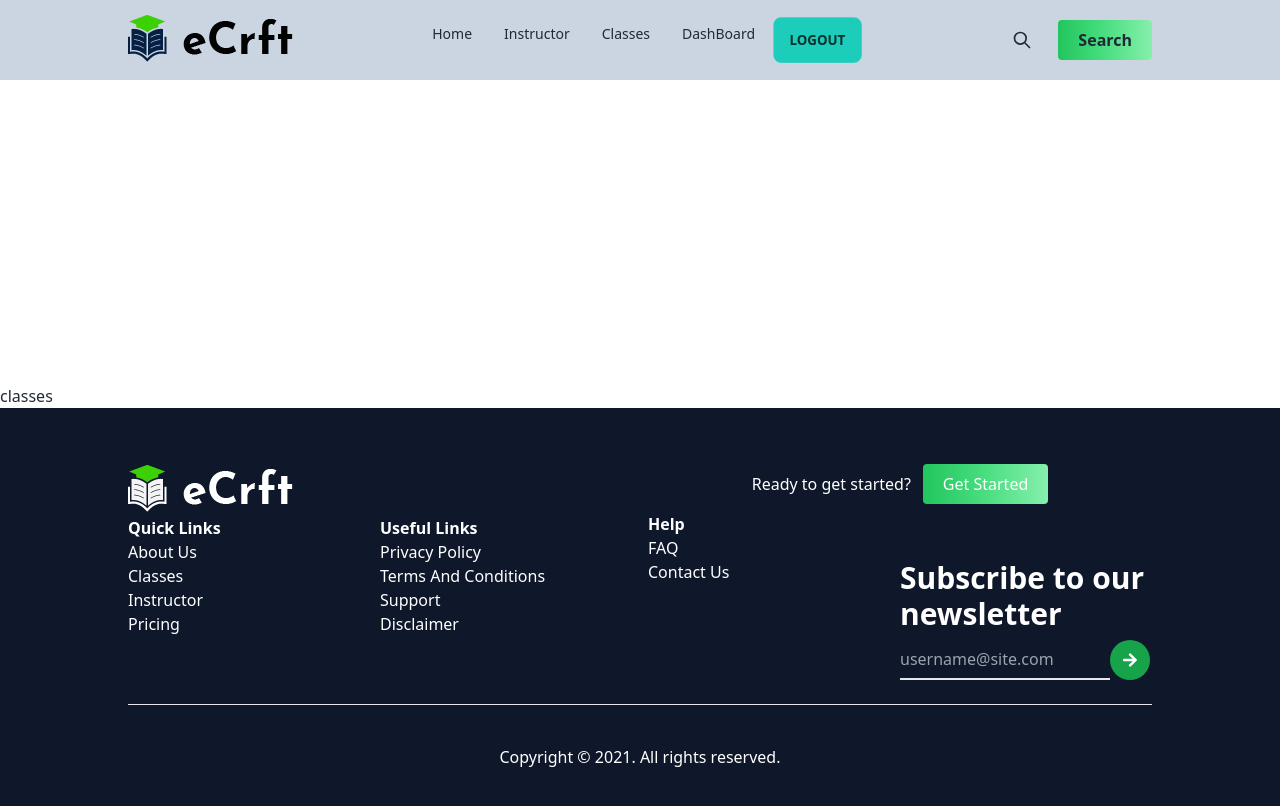
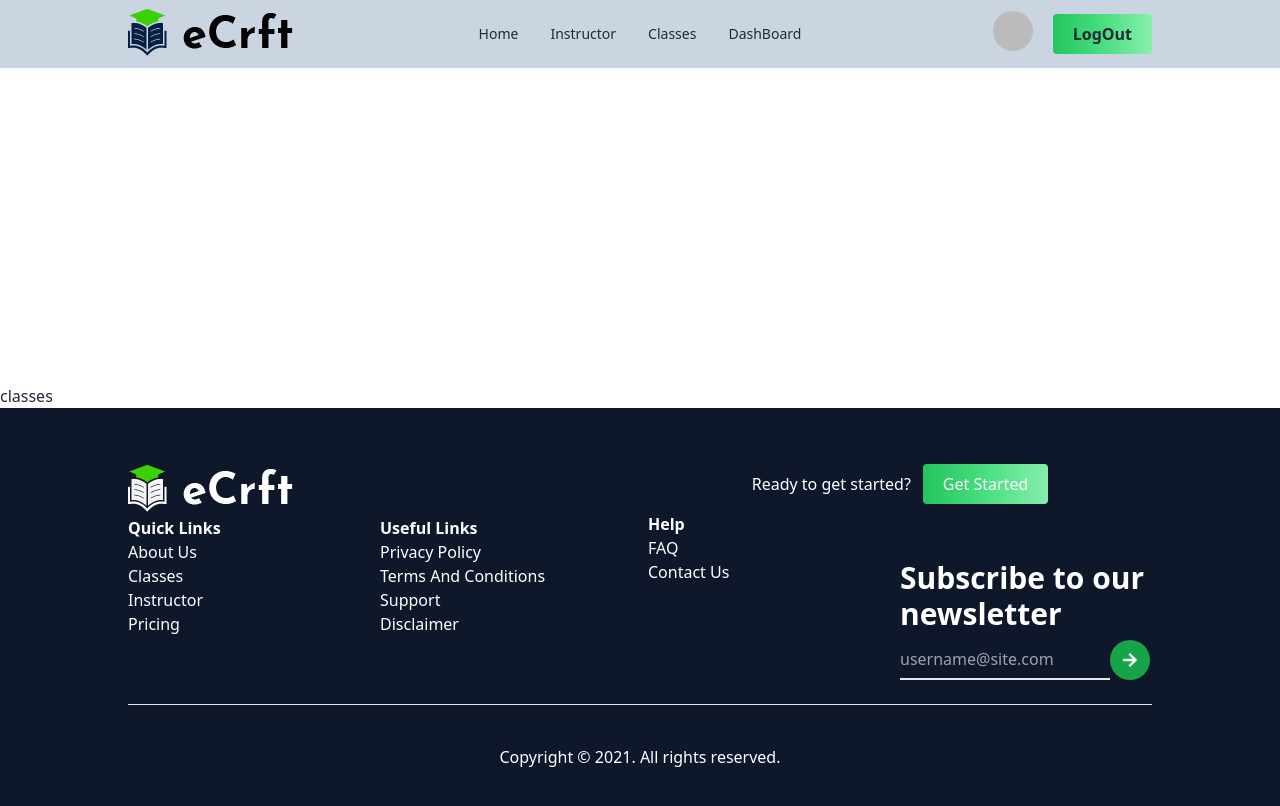
Before and after one commit to nusratneela27/learning-client, a React (Vite) app: page /classes in a window 1280 px wide. Shown: the top 806 px of the page. Built offline with nearby package versions, Linux system fonts and the light colour scheme; no server answers; sample sign-in values are in the browser's storage.

Commit message:
provider added

```diff
--- a/src/pages/Shared/Navbar/Navbar.jsx
+++ b/src/pages/Shared/Navbar/Navbar.jsx
@@ -18,9 +18,7 @@ const Navbar = () => {
         {
             user ? <>
                 <li><Link to="/">DashBoard</Link></li>
-                <button onClick={handleLogout} className="btn btn-accent">LogOut</button>
             </> : <>
-                <button className="btn btn-accent"><Link to="/login">Login</Link></button>
             </>
         }
     </>
@@ -47,10 +45,25 @@ const Navbar = () => {
                     </ul>
                 </div>
                 <div className="navbar-end">
-                    <button className="btn btn-ghost btn-circle">
-                        <svg xmlns="http://www.w3.org/2000/svg" className="h-5 w-5" fill="none" viewBox="0 0 24 24" stroke="currentColor"><path strokeLinecap="round" strokeLinejoin="round" strokeWidth="2" d="M21 21l-6-6m2-5a7 7 0 11-14 0 7 7 0 0114 0z" /></svg>
-                    </button>
-                    <button className="bg-gradient-to-r from-green-500 via-green-400 to-green-300 px-5 py-2 rounded ms-3 font-bold">Search</button>
+                    {
+                        user ? <>
+                            <div
+                                className="tooltip tooltip-bottom"
+                                data-tip={user?.displayName}
+                            >
+                                <label tabIndex={0} className="avatar">
+                                    <div className="w-10 rounded-full mx-2">
+                                        <img src={user?.photoURL} />
+                                    </div>
+                                </label>
+                            </div>
+
+                            <button onClick={handleLogout} className="bg-gradient-to-r from-green-500 via-green-400 to-green-300 px-5 py-2 rounded ms-3 font-bold">LogOut</button>
+                        </> : <>
+                            <button className="bg-gradient-to-r from-green-500 via-green-400 to-green-300 px-5 py-2 rounded ms-3 font-bold"><Link to="/login">Login</Link></button>
+                            <button className="bg-gradient-to-r from-slate-900 via-slate-600 to-slate-200 px-5 py-2 rounded ms-3 font-bold text-white"><Link to="/signup">Register</Link></button>
+                        </>
+                    }
                 </div>
             </div>
         </>
--- a/src/pages/SignUp/SignUp.jsx
+++ b/src/pages/SignUp/SignUp.jsx
@@ -1,14 +1,16 @@
 import React, { useContext, useState } from 'react';
-import { Link } from 'react-router-dom';
+import { Link, useNavigate } from 'react-router-dom';
 import { FaGoogle } from 'react-icons/fa';
 import { useForm } from 'react-hook-form';
 import { Helmet } from 'react-helmet-async';
 import { AuthContext } from '../../providers/AuthProvider';
+import Swal from 'sweetalert2';
 
 const SignUp = () => {
     const { register, handleSubmit, reset, formState: { errors } } = useForm();
-    const { createUser } = useContext(AuthContext);
+    const { createUser, updateUserProfile } = useContext(AuthContext);
     const [error, setError] = useState('');
+    const navigate = useNavigate()
 
     const onSubmit = data => {
         setError('');
@@ -21,6 +23,20 @@ const SignUp = () => {
             .then(result => {
                 const loggedUser = result.user;
                 console.log(loggedUser);
+                updateUserProfile(data.name, data.photoURL)
+                    .then(() => {
+                        console.log('update');
+                        reset();
+                        Swal.fire({
+                            position: 'top-end',
+                            icon: 'success',
+                            title: 'User created Successfully',
+                            showConfirmButton: false,
+                            timer: 1500
+                        });
+                        navigate('/');
+                    })
+                    .catch(error => console.log(error))
             })
     }
 
--- a/src/providers/AuthProvider.jsx
+++ b/src/providers/AuthProvider.jsx
@@ -1,5 +1,5 @@
 import React, { createContext, useEffect, useState } from 'react';
-import { createUserWithEmailAndPassword, getAuth, onAuthStateChanged, signInWithEmailAndPassword, signOut } from "firebase/auth";
+import { createUserWithEmailAndPassword, getAuth, onAuthStateChanged, signInWithEmailAndPassword, signOut, updateProfile } from "firebase/auth";
 import { app } from '../firebase/firebase.config';
 
 export const AuthContext = createContext(null);
@@ -24,6 +24,12 @@ const AuthProvider = ({ children }) => {
         return signOut(auth)
     }
 
+    const updateUserProfile = (name, photoURL) => {
+        return updateProfile(auth.currentUser, {
+            displayName: name, photoURL: photoURL
+        })
+    }
+
     useEffect(() => {
         const unsubscribe = onAuthStateChanged(auth, currentUser => {
             setUser(currentUser);
@@ -40,6 +46,7 @@ const AuthProvider = ({ children }) => {
         loading,
         createUser,
         signIn,
+        updateUserProfile,
         logOut
     }
 
```
